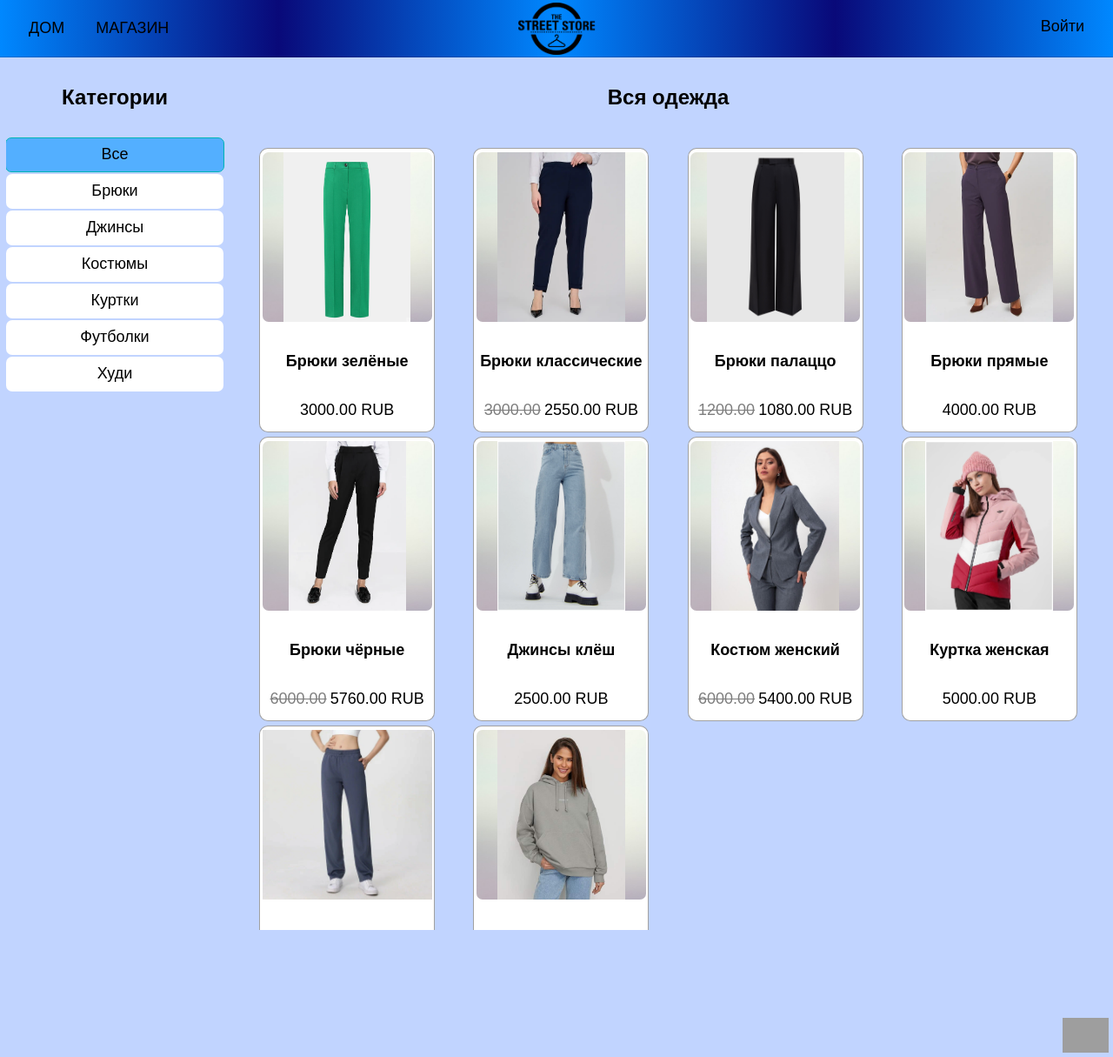
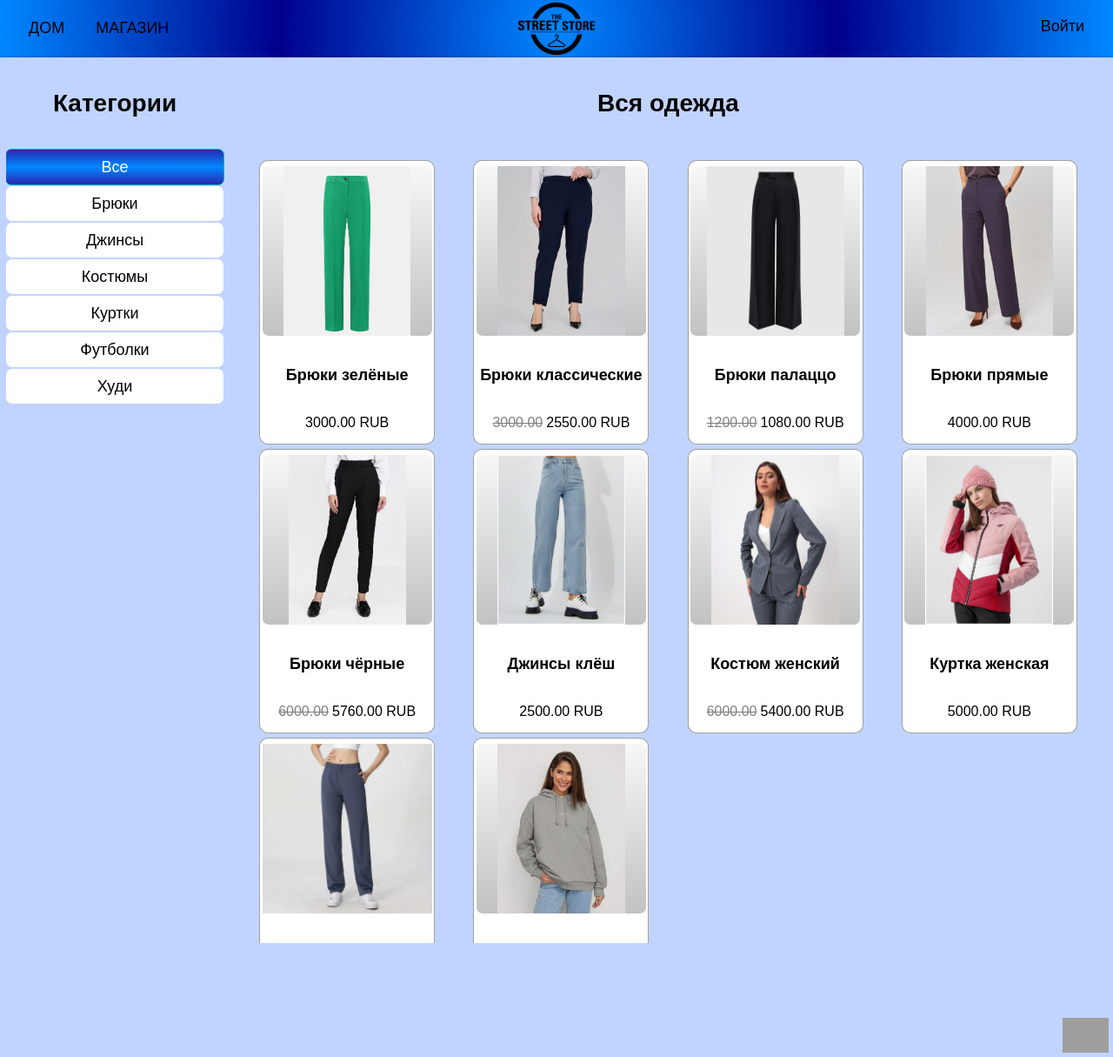
Before and after one commit to myshyak5/-project_site, a Django app: page /shop/ in a window 1280 px wide. Shown: the whole page at 87% size. Run offline with Django 5.2, Linux system fonts and the light colour scheme; data comes from the database, SQL or seed files in the repository; grey boxes are pictures that could not be loaded.

Commit message:
base.css

```diff
--- a/eshop/main/static/css/base.css
+++ b/eshop/main/static/css/base.css
@@ -1,6 +1,8 @@
 :root {
     --box-shadow: 0 0 20px rgb(0, 255, 255);
     --text-shadow: 0 0 10px rgb(0, 255, 255);
+    --gradient-logo: radial-gradient(circle,rgba(0, 136, 255, 1) 0%, rgb(0, 0, 139) 50%, rgba(0, 136, 255, 1) 100%);
+    --gradient-c: linear-gradient(180deg,rgba(40, 40, 176, 1) 0%, rgba(0, 136, 255, 1) 50%, rgba(40, 40, 176, 1) 100%);
 }
 h1 {
     font-size: 48px;
@@ -12,10 +14,15 @@
     font-size: 36px;
 }
 h4 {
-    font-size: 24px;
+    font-size: 28px;
 }
 h5 {
     font-size: 18px;
+    font-weight: 600;
+}
+h6 {
+    font-size: 18px;
+    font-weight: 500;
 }
 body {
     background-color: rgb(193, 212, 255);
@@ -38,7 +45,7 @@
     margin: 0 auto;
 }
 header {
-    background-image: linear-gradient(90deg,rgba(0, 136, 255, 1) 0%, rgba(9, 9, 121, 1) 25%, rgba(0, 136, 255, 1) 50%, rgba(9, 9, 121, 1) 75%, rgba(0, 136, 255, 1) 100%);
+    background-image: var(--gradient-logo);
     position: sticky;
     top: 0;
     height: 65px;
@@ -165,12 +172,8 @@
     align-items: center;
     width: 195px;
     height: 195px;
-}
-.empty-img {
-    position: relative;
-    width: 195px;
-    height: 195px;
     border-radius: 7px;
+    background-image: linear-gradient(180deg, rgba(247, 247, 247, 1) 0%, rgb(194, 194, 194) 100%);
 }
 .card-img {
     position: absolute;
@@ -183,20 +186,25 @@
 }
 .title-card {
     margin: 35px 0 0 0;
+    max-width: 195px;
 }
 .price {
-    font-size: 18px;
+    font-size: 16px;
     padding: 0;
+    margin: 0;
     margin: 35px 0 10px 0;
+    max-width: 195px;
 }
 .cart_discount{
     display: flex;
     gap: 4px;
+    margin: 35px 0 10px 0;
+    max-width: 195px;
 }
 .cart_discount p{
-    font-size: 18px;
+    font-size: 16px;
     padding: 0;
-    margin: 35px 0 10px 0;
+    margin: 0;
 }
 .line {
     opacity: 0.5;
@@ -204,16 +212,19 @@
 }
 .detail-product {
     display: flex;
-    align-items: center;
-    justify-content: flex-start;
-    gap: 40px;
+    justify-content: space-between;
 }
 .detail-image {
-    width: 700px;
-    height: 700px;
+    min-width: 600px;
+    height: auto;
+    max-width: 700px;
 }
 .detail-description {
-    margin-left: 40px;
+    margin: 0 30px;
+    text-align: justify;
+}
+.p-description {
+    margin-bottom: 50px;
 }
 .cart-btn {
     display: flex;
@@ -224,8 +235,7 @@
     background-color: #fff;
     border: 1px solid rgba(0, 0, 0, 0.37);
     border-radius: 5px;
-    transition: all 0.4s ease;
-    margin-top: 20px;
+    margin-bottom: 20px;
 }
 .cart-btn:hover {
     box-shadow: var(--box-shadow);
@@ -288,12 +298,13 @@
     box-shadow: var(--box-shadow);
 }
 .selected {
+    color: white;
     display: flex;
     height: 40px;
     width: 250px;
     justify-content: center;
     align-items: center;
     border: 1px solid rgb(0, 180, 180);
-    background-color: rgb(83, 175, 255);
+    background-image: var(--gradient-c);
     border-radius: 7px;
 }
--- a/eshop/main/templates/main/product/detail.html
+++ b/eshop/main/templates/main/product/detail.html
@@ -15,7 +15,7 @@
         <h3>Категория: {{ product.category }}</h3>
         <h4>Размер: {{ product.size }}</h4>
         <h4>Пол: {{ product.gender }}</h4>
-        <p>Описание: {{ product.description }}</p>
+        <p class="p-description">Описание: {{ product.description }}</p>
         {% if product.discount %}
             <div class="cart_discount">
                 <p class="line">{{ product.price }}</p>
--- a/eshop/main/templates/main/product/list.html
+++ b/eshop/main/templates/main/product/list.html
@@ -13,9 +13,9 @@
                     {% elif gender == 'male' %}{% url 'main:product_list_men' %}
                     {% else %}{% url 'main:product_list' %}{% endif %}">
                         <div {% if not category %}class="selected"{% endif %}>
-                            {% if gender == 'female' %}Женская одежда
-                            {% elif gender == 'male' %}Мужская одежда
-                            {% else %}Все
+                            {% if gender == 'female' %}<h6>Женская одежда</h6>
+                            {% elif gender == 'male' %}<h6>Мужская одежда</h6>
+                            {% else %}<h6>Все</h6>
                             {% endif %}
                         </div>
                     </a>
@@ -25,7 +25,7 @@
                         <a href="{% if gender == 'female' %}{{ c.get_women_url }}
                         {% elif gender == 'male' %}{{ c.get_men_url }}
                         {% else %}{{ c.get_absolute_url }}{% endif %}">
-                            <div {% if category.slug == c.slug %}class="selected"{% endif %}>{{ c.name }}</div>
+                            <div {% if category.slug == c.slug %}class="selected"{% endif %}><h6>{{ c.name }}</h6></div>
                         </a>
                     </li>
                 {% endfor %}
@@ -41,7 +41,7 @@
                         <div class="item">
                             <a href="{{ product.get_absolute_url }}" class="item-card">
                                 <div class="div-img">
-                                    <img src="{% if product.image %}{% static 'img/grey_back.jpg' %}{% endif %}" alt="" class="empty-img">
+                                    <!-- <img src="{% if product.image %}{% static 'img/grey_back.jpg' %}{% endif %}" alt="" class="empty-img"> -->
                                     <img src="{% if product.image %}{{ product.image.url }}{% else %}{% static 'img/no_image.png' %}{% endif %}" alt="" class="card-img">
                                 </div>
                                 <h5 class="title-card">{{ product.name }}</h5>
```
